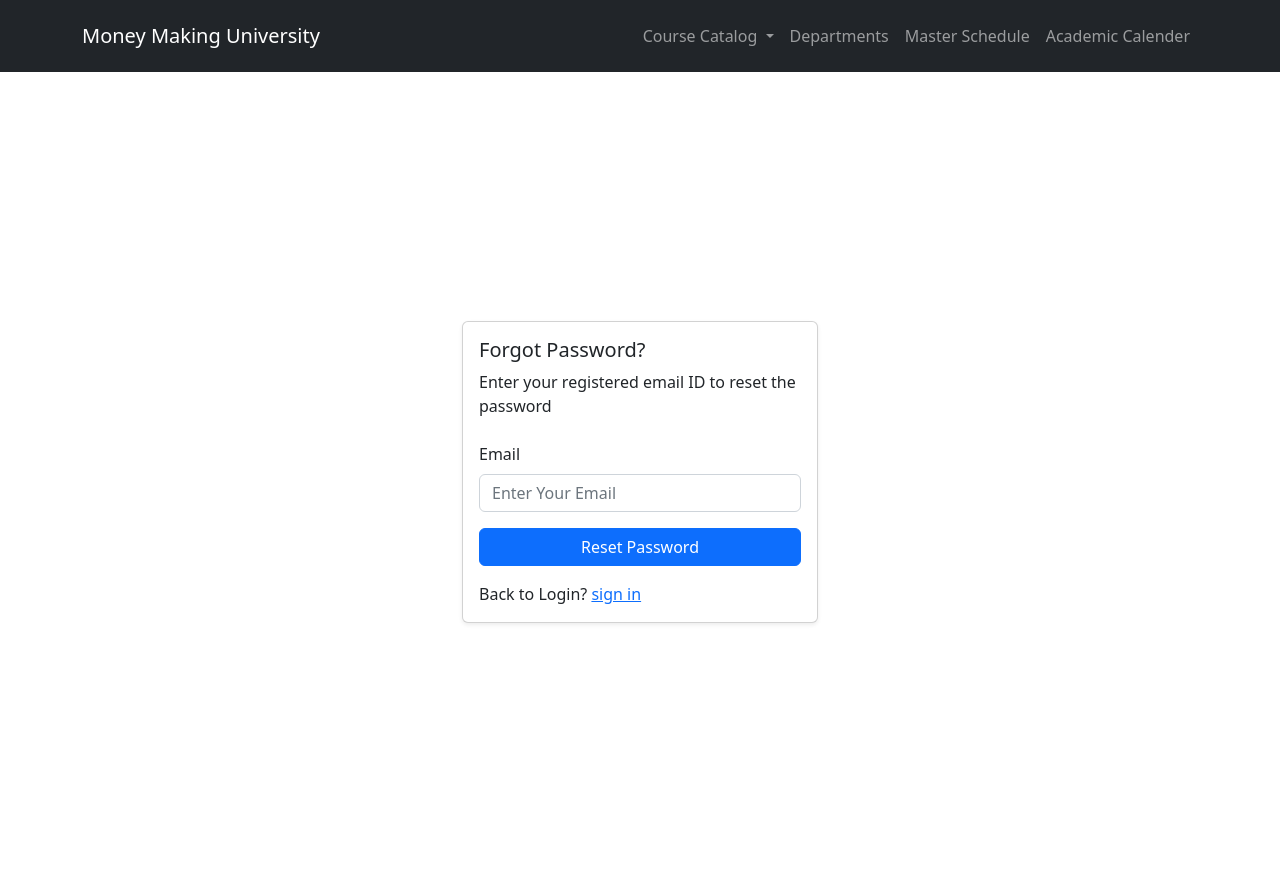
After one commit to manibhai/MoneyMakingUniversity-master, a PHP site: page /php/forgetpassword.php in a window 1280 px wide. The commit adds this page. Run offline with PHP 8.4, Linux system fonts and the light colour scheme.

Commit message:
added a forget password form

```diff
--- a/navigations/login.php
+++ b/navigations/login.php
@@ -85,7 +85,7 @@ $_SESSION['email'] = "Loggedin";
 
     <div class="col">
       <!-- Simple link -->
-      <a href="#!">Forgot password?</a>
+      <a href="../php/forgetpassword.php">Forgot password?</a>
     </div>
   </div>
 
--- /dev/null
+++ b/php/forgetpassword.php
@@ -0,0 +1,80 @@
+<?php
+session_start();
+include "../navigations/config.php";
+?>
+<!DOCTYPE html>
+<html>
+
+<head>
+  <title>Forget Password</title>
+  <link href="https://cdn.jsdelivr.net/npm/bootstrap@5.2.0-beta1/dist/css/bootstrap.min.css" rel="stylesheet" integrity="sha384-0evHe/X+R7YkIZDRvuzKMRqM+OrBnVFBL6DOitfPri4tjfHxaWutUpFmBp4vmVor" crossorigin="anonymous">
+</head>
+
+<body>
+  <!-- Navbar -->
+  <nav class="navbar navbar-expand-lg bg-dark navbar-dark py-3">
+      <div class="container">
+        <a href="../index.php" class="navbar-brand">Money Making University</a>
+
+          <button class="navbar-toggler" type="button" data-bs-toggle="collapse" data-bs-target="#navmenu">
+            <span class="navbar-toggler-icon"></span>
+          </button>
+
+          <div class="collapse navbar-collapse" id="navmenu">
+            <ul class="navbar-nav ms-auto">
+              <li class="nav-item dropdown">
+                <a class="nav-link dropdown-toggle" href="#" id="navbarDarkDropdownMenuLink" role="button" data-bs-toggle="dropdown" aria-expanded="false">
+                  Course Catalog
+                </a>
+                <ul class="dropdown-menu dropdown-menu-dark" aria-labelledby="navbarDarkDropdownMenuLink">
+                  <li><a class="dropdown-item" href="../navigations/majors.php">Majors</a></li>
+                  <li><a class="dropdown-item" href="../navigations/minors.php">Minors</a></li>
+                  <li><a class="dropdown-item" href="../navigations/courses.php">Courses</a></li>
+                </ul>
+              </li>
+              <li class="nav-item">
+                <a href="../navigations/departments.php" class="nav-link">Departments</a>
+              </li>
+
+              <li class="nav-item">
+                <a href="../navigations/masterscheduler.php" class="nav-link">Master Schedule</a>
+              </li>
+
+              <li class="nav-item">
+                <a href="../navigations/academiccal.php" class="nav-link">Academic Calender</a>
+              </li>
+            </ul>
+          </div>
+      </div>
+    </nav>
+    <body>
+    <div class="container d-flex flex-column">
+      <div class="row align-items-center justify-content-center
+          min-vh-100">
+        <div class="col-12 col-md-8 col-lg-4">
+          <div class="card shadow-sm">
+            <div class="card-body">
+              <div class="mb-4">
+                <h5>Forgot Password?</h5>
+                <p class="mb-2">Enter your registered email ID to reset the password
+                </p>
+              </div>
+              <form>
+                <div class="mb-3">
+                  <label for="email" class="form-label">Email</label>
+                  <input type="email" id="email" class="form-control" name="email" placeholder="Enter Your Email"
+                    required="">
+                </div>
+                <div class="mb-3 d-grid">
+                  <button type="submit" class="btn btn-primary">
+                    Reset Password
+                  </button>
+                </div>
+                <span>Back to Login? <a href="../navigations/login.php">sign in</a></span>
+              </form>
+            </div>
+          </div>
+        </div>
+      </div>
+    </div>
+  </body>
```
